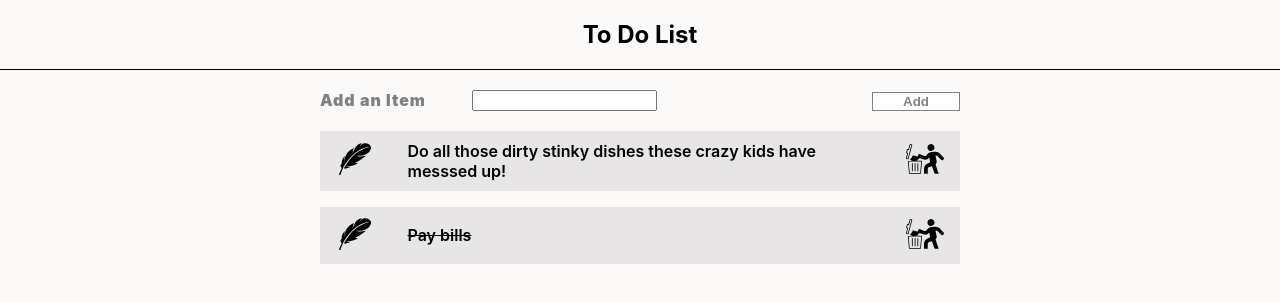
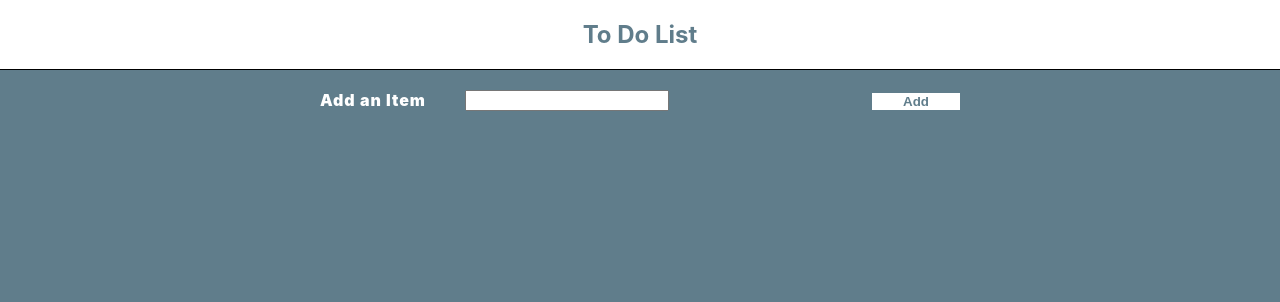
Before and after one commit to jcsmileyjr/todo-1, a React (Create React App) app: page / in a window 1280 px wide. Shown: the top 302 px of the page. Built offline with nearby package versions, Linux system fonts and the light colour scheme.

Commit message:
Update styling with shades of blue, white, and black

```diff
--- a/src/App.css
+++ b/src/App.css
@@ -6,7 +6,7 @@
   grid-template-areas:
     "header header header"
     "todoApp todoApp todoApp";
-  background-color: rgb(252, 249, 249);
+  background-color: #607D8B;
 }
 
 #content {
@@ -15,6 +15,7 @@
 
 .header--title__style {
   text-align: center;
+  color: #607D8B;
 }
 
 header {
@@ -22,6 +23,7 @@ header {
   border-bottom-style: solid;
   border-bottom-color: black;
   border-bottom-width: 1px;
+  background-color: white;
 }
 
 /*Tablet screens*/
--- a/src/App.js
+++ b/src/App.js
@@ -4,12 +4,8 @@ import AddToDo from './components/addToDo/AddToDo';
 import TodoList from './components/TodoList/TodoList';
 
 function App() {
-  const listOfTodos = [
-    {action:"Do all those dirty stinky dishes these crazy kids have messsed up!", done:false, id:1},
-    {action:"Pay bills", done:true, id:2}
-  ]
 
-  const [actionList, setActionList] = useState(listOfTodos);
+  const [actionList, setActionList] = useState([]);
   const [userInput, setUserInput] = useState("");
   const [taskId, setTaskId] = useState(3);
 
--- a/src/components/addToDo/addToDo.css
+++ b/src/components/addToDo/addToDo.css
@@ -12,7 +12,7 @@
 .addtodo__label--style {
     grid-area: addTo-label;
     font-weight: 900;
-    color: grey;
+    color: white;
     letter-spacing: 1px;
 }
 
@@ -29,16 +29,16 @@
 .addtodo__button--style {
     width: 5.5rem;
     font-weight: 900;
-    color: grey;
+    color: #607D8B;
     background-color: white;
-    border: 1px solid grey;
+    border: none;
 }
 
 /*Non-mobile screens*/
-@media only screen and (min-width: 480px) {
+@media only screen and (min-width: 510px) {
     .addtodo__layout--style {
         margin: 20px 0;
-        grid-template-columns: 1fr 1fr 2fr;
+        grid-template-columns: 1fr 1.4fr 2fr;
         grid-template-areas:
             "addTo-label addTo-input addTo-button";
     }
--- a/src/components/todoItem/todoItem.css
+++ b/src/components/todoItem/todoItem.css
@@ -2,7 +2,7 @@
   max-height: 50px;
   display: flex;
   justify-content: space-between;
-  background-color: rgb(231, 229, 229);
+  background-color: #E7F5FB;
   padding: 10px;
   margin-bottom: 1rem;
 }
@@ -21,8 +21,7 @@
 
 .todoItem__editButton--style {
   min-width: 50px;
-  background-color: rgb(231, 229, 229);
-  fill: red;
+  background-color: #E7F5FB;
   border: none;
 }
 
@@ -34,7 +33,7 @@
 
 .todoItem__deleteButton--style {
   min-width: 50px;
-  background-color: rgb(231, 229, 229);
+  background-color: #E7F5FB;
   border: none;
 }
 
--- a/src/index.css
+++ b/src/index.css
@@ -5,7 +5,7 @@ body {
     sans-serif;
   -webkit-font-smoothing: antialiased;
   -moz-osx-font-smoothing: grayscale;
-  background-color: rgb(252, 249, 249);
+  background-color: #607D8B;
 }
 
 code {
```
Also changed, not shown: src/assets/feather.svg.
